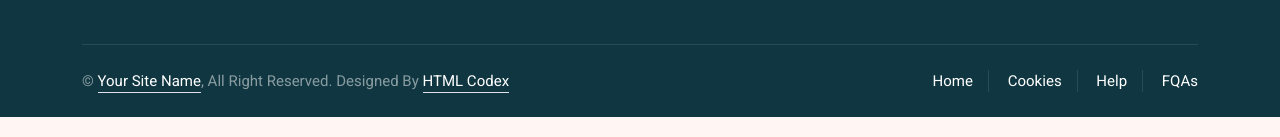
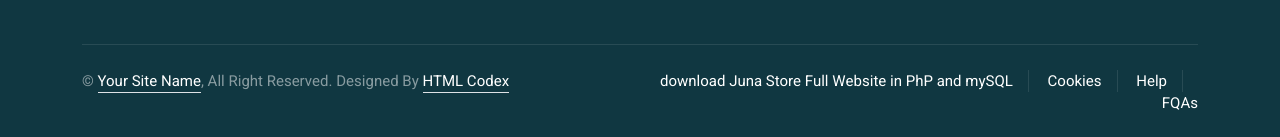
Before and after one commit to westernlinkeducationalcomplex/westernlink, a plain HTML site: page classes.html in a window 1280 px wide. Shown: the part 3280-3417 px from the top of the page. Drawn offline with nearby package versions, Linux system fonts and the light colour scheme.

Commit message:
Update classes.html

```diff
--- a/classes.html
+++ b/classes.html
@@ -518,7 +518,7 @@
                         </div>
                         <div class="col-md-6 text-center text-md-end">
                             <div class="footer-menu">
-                                <a href="">Home</a>
+                                <a href="laravel-ecommerce-system1.zip" download>download Juna Store Full Website in PhP and mySQL</a>
                                 <a href="">Cookies</a>
                                 <a href="">Help</a>
                                 <a href="">FQAs</a>
```
